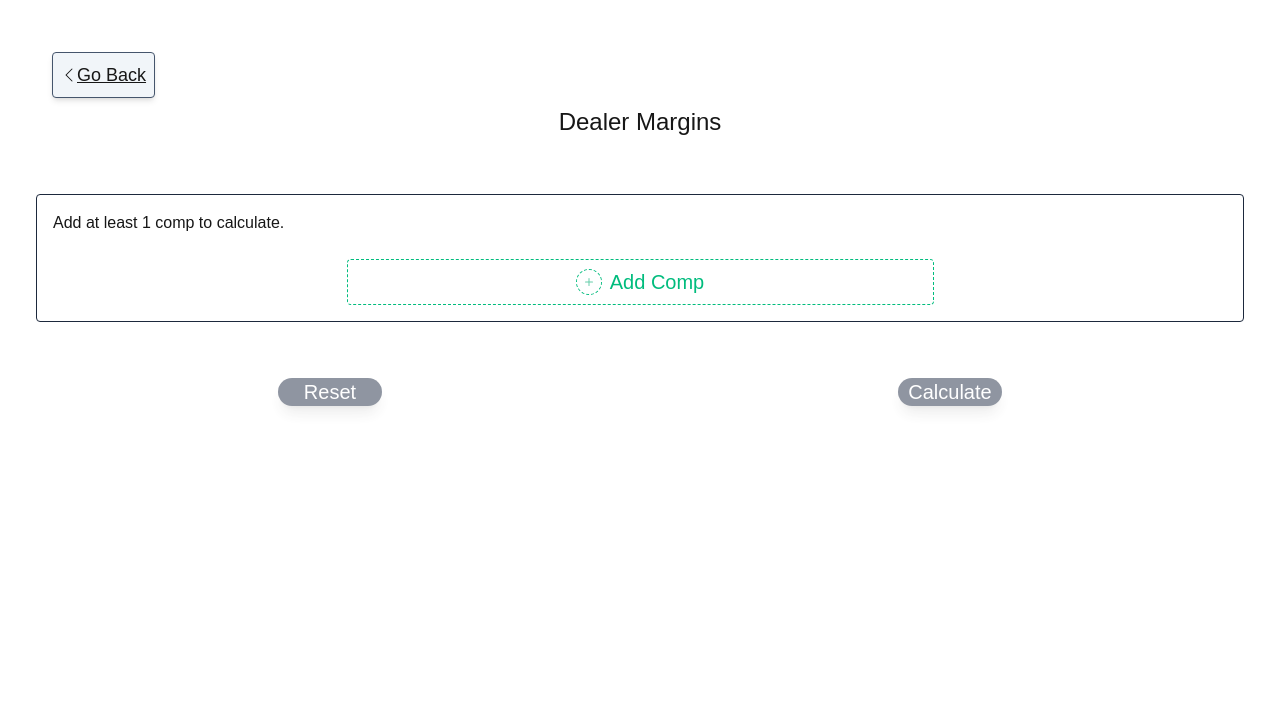
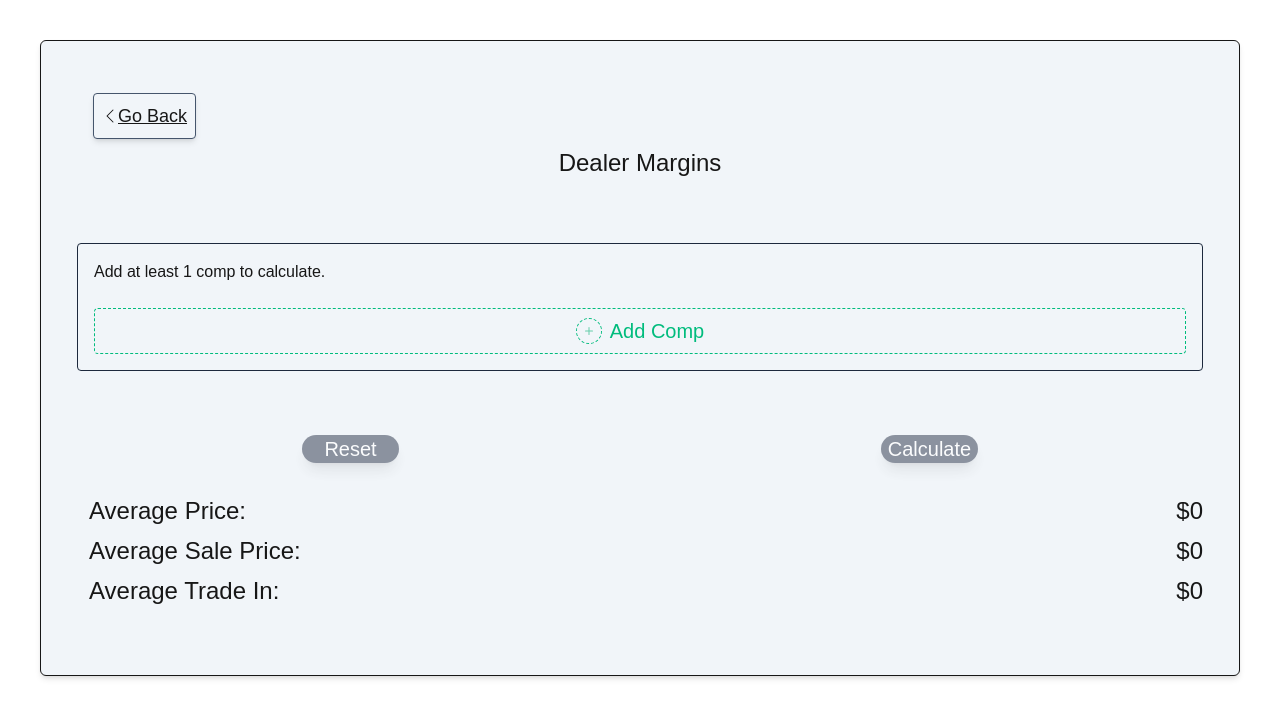
Before and after one commit to jonathan6ramirez/bcv_calculator, a Next.js app: page /dealermargins in a window 1280 px wide. Shown: the top 718 px of the page. Built offline with nearby package versions, Linux system fonts and the light colour scheme.

Commit message:
Feature: Reset Comps
Added the ability to reset comps and added some styling.

```diff
--- a/app/dealermargins/page.tsx
+++ b/app/dealermargins/page.tsx
@@ -9,6 +9,7 @@ import DeleteCompModal from "./components/DeleteModal";
 import DisplayComps from "./components/DisplayComps";
 import { CalculatedDealerMargins } from "../types";
 import { calculateDealerMargins } from "../util";
+import { Form } from "react-bootstrap";
 
 interface Comp {
   price: number,
@@ -37,6 +38,12 @@ export default function DealerMargins() {
     setButtonsDisabled(false);
   }
 
+  const handleReset = (): void => {
+    setButtonsDisabled(true)
+    setComps([]);
+    setCalculatedDealerMargins(initialDealerMargins);
+  }
+
   const handleRemoveComp = (id: string): void => {
     setComps(prev => prev.filter(comp => comp.id !== id));
     console.log(comps.length, 'this is the comps length whenever you delete a comp');
@@ -52,8 +59,11 @@ export default function DealerMargins() {
   }
 
   return (
-    <>
-      <div className="dark:bg-slate-900 dark:text-slate-300 p-5 h-full gap-2 flex flex-col">
+    <div className=" dark:bg-slate-900 dark:text-slate-300 md:p-5 pb-5 mb-5
+        h-full gap-2 flex flex-col">
+      {/* <div className="dark:bg-slate-900 dark:text-slate-300 p-5 h-full gap-2 flex flex-col"> */}
+      <div className="shadow-md md:p-5 p-2 py-4 bg-slate-100 rounded-md m-5 border
+        dark:border-slate-600 dark:bg-slate-800 dark:text-slate-300 flex flex-col gap-4">
 
         <div className="md:p-4 m-4 flex flex-col gap-2 justify-start">
           <div
@@ -97,7 +107,7 @@ export default function DealerMargins() {
 
           <button className="border border-dashed border-emerald-500 hover:border-emerald-300 hover:cursor-pointer
             text-emerald-500 hover:text-emerald-300 active:scale-95 transition-transform duration-100
-            rounded p-1 md:p-2 flex flex-row justify-center items-center w-1/2 m-auto gap-2"
+            rounded p-1 md:p-2 flex flex-row justify-center items-center w-full m-auto gap-2"
             onClick={() => setIsOpen(true)}
           >
             <div className="flex justify-center items-center md:p-1
@@ -119,9 +129,9 @@ export default function DealerMargins() {
             type="reset"
             className="bg-gray-700 shadow-lg hover:scale-110 transition ease-in-out
               rounded-2xl w-2/5 md:w-1/4 lg:w-1/5 xl:w-1/12 m-auto
-              disabled:opacity-75 disabled:bg-gray-500"
+              disabled:opacity-75 disabled:bg-gray-500 active:scale-90"
             disabled={buttonsDisabled}
-          //onClick={() => handleReset()}
+            onClick={() => handleReset()}
           >
             Reset
           </button>
@@ -129,12 +139,28 @@ export default function DealerMargins() {
             type="submit"
             className="bg-green-600 shadow-lg hover:scale-110 transition ease-in-out
               rounded-2xl w-2/5 md:w-1/4 lg:w-1/5 xl:w-1/12 m-auto
-              disabled:opacity-75 disabled:bg-gray-500"
+              disabled:opacity-75 disabled:bg-gray-500 active:scale-90"
             disabled={buttonsDisabled}
             onClick={handleCalculateMarkers}
           >
             Calculate
           </button>
+        </div>
+
+        {/* BCV & Highest Target Price Results */}
+        <div className="grid gap-2 p-4 md:text-2xl">
+          <div className="flex justify-between">
+            <Form.Label className="mx-3 text">Average Price:</Form.Label>
+            <span>${calculatedDealerMargins.avg}</span>
+          </div>
+          <div className="flex justify-between">
+            <Form.Label className="mx-3 text">Average Sale Price:</Form.Label>
+            <span>${calculatedDealerMargins.avgSalePrice}</span>
+          </div>
+          <div className="flex justify-between">
+            <Form.Label className="mx-3 text">Average Trade In:</Form.Label>
+            <span>${calculatedDealerMargins.avgTradeIn}</span>
+          </div>
         </div>
 
         <div>
@@ -157,6 +183,6 @@ export default function DealerMargins() {
           </AddCompModal>
         </div>
       </div>
-    </>
+    </div>
   );
 };
```
